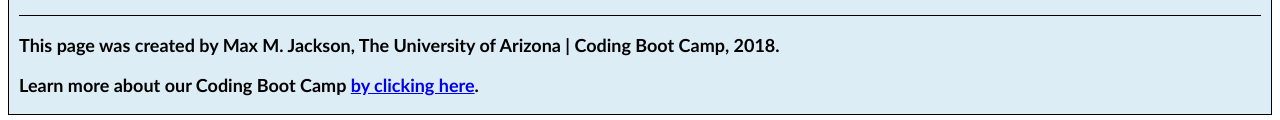
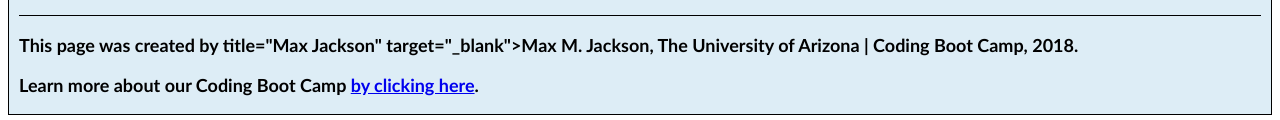
Before and after one commit to maxjcoder/Tribue_The_Smiths, a plain HTML site: page index.html in a window 1280 px wide. Shown: the part 4636-4756 px from the top of the page. Drawn offline with Linux system fonts and the light colour scheme.

Commit message:
Update index.html
added ">" to the link to the 'Max Jackson' link in the footer.

```diff
--- a/index.html
+++ b/index.html
@@ -469,7 +469,7 @@
                     </div>
 
                         <p>
-                            <strong>This page was created by <href="https://salt.arizona.edu/about/our-team" title="Max Jackson" target="_blank">Max M. Jackson</a>, The University of Arizona | Coding Boot Camp, 2018.</strong>
+                            <strong>This page was created by <href="https://salt.arizona.edu/about/our-team"> title="Max Jackson" target="_blank">Max M. Jackson</a>, The University of Arizona | Coding Boot Camp, 2018.</strong>
                         </p>
 
                         <p>
```
